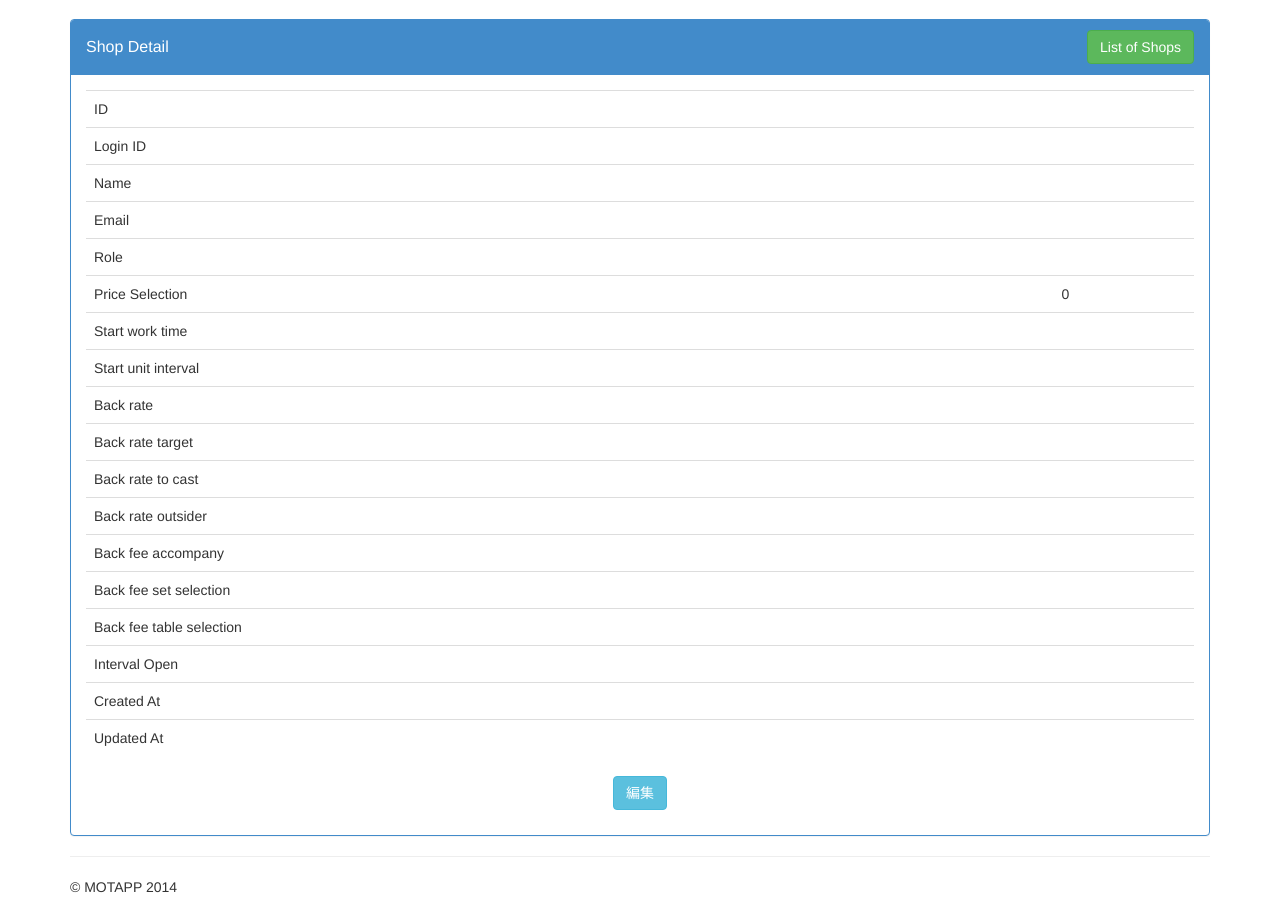
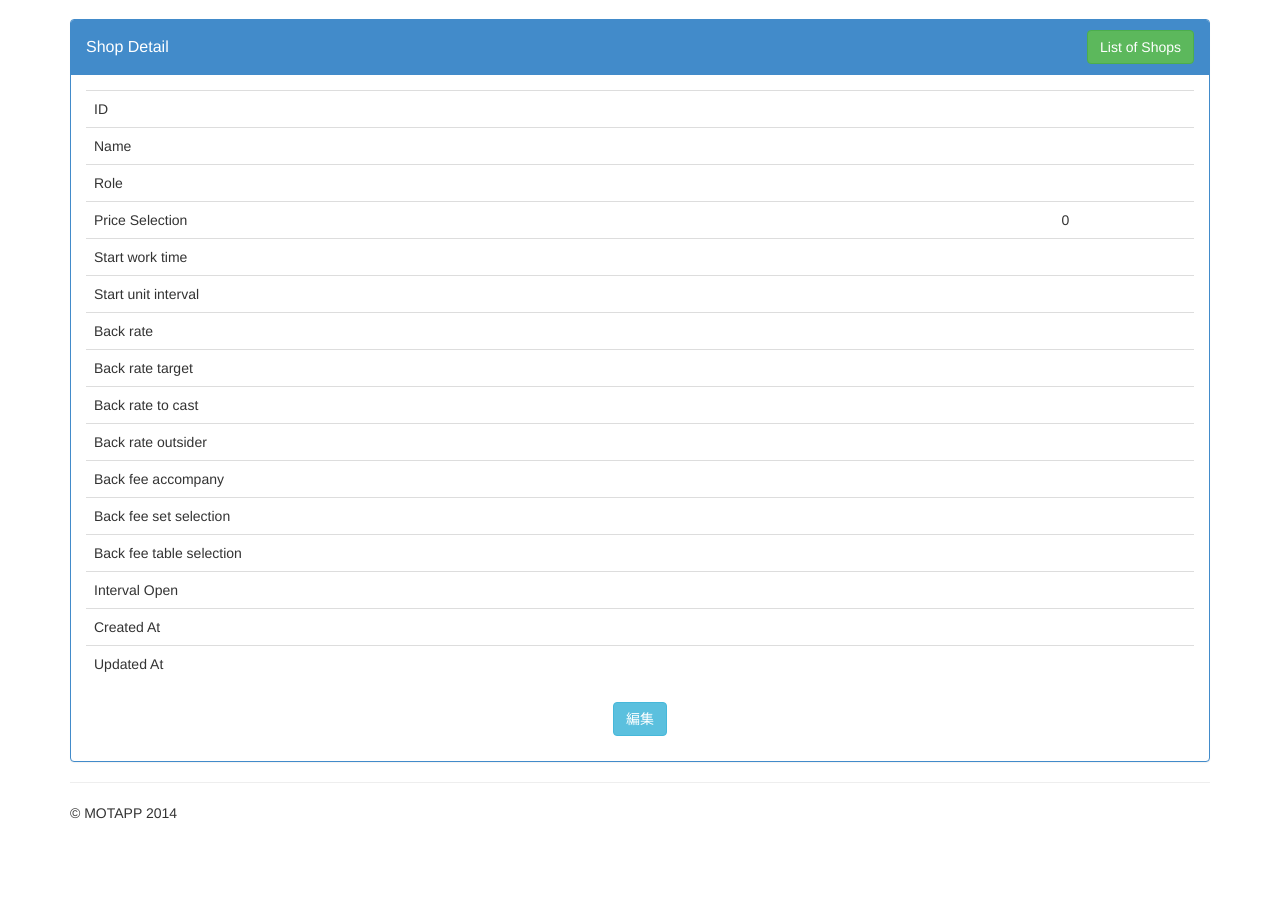
Before and after one commit to Taopd/Family, a CakePHP app: the page made by app/View/Shops/view.ctp in a window 1280 px wide. Shown: the part 51-958 px from the top of the page. After the commit the page ends 870 px from the top, so only its background shows below. Run offline with PHP 8.4 and a stand-in for CakePHP, Linux system fonts and the light colour scheme; the template is opened without the code that fills it, so the values that code supplies are empty; some libraries are stand-ins or nearby versions.

Commit message:
Done #21648424309228

```diff
--- a/app/View/Shops/view.ctp
+++ b/app/View/Shops/view.ctp
@@ -12,16 +12,8 @@
             <td><?=$shop['Shop']['id']?></td>
         </tr>
         <tr>
-            <td scope="row">Login ID</td>
-            <td><?=$shop['Shop']['login_id']?></td>
-        </tr>
-        <tr>
             <td scope="row">Name</td>
             <td><?=$shop['Shop']['name']?></td>
-        </tr>
-        <tr>
-            <td scope="row">Email</td>
-            <td><?=$shop['Shop']['email']?></td>
         </tr>
         <tr>
             <td scope="row">Role</td>
--- a/app/View/Shopuiids/index.ctp
+++ b/app/View/Shopuiids/index.ctp
@@ -22,7 +22,7 @@
             ?>
             <tr>
                 <td><?=$no?></td>
-                <td><?=$this->Html->link($shopuiid['Shop']['login_id'], array('controller' => 'shops', 'action' => 'view', $shopuiid['Shop']['id']))?></td>
+                <td><?=$this->Html->link($shopuiid['Shop']['name'], array('controller' => 'shops', 'action' => 'view', $shopuiid['Shop']['id']))?></td>
                 <td><?=$shopuiid['Shopuiid']['uiid']?></td>
                 <td>
                     <?php if ($shopuiid['Shopuiid']['status']):?>
```
Also changed, not shown: app/View/Shops/edit.ctp (+0 -7 lines).
